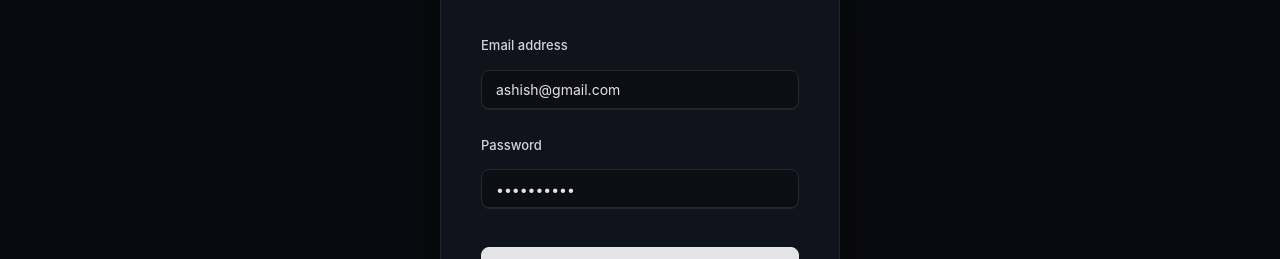
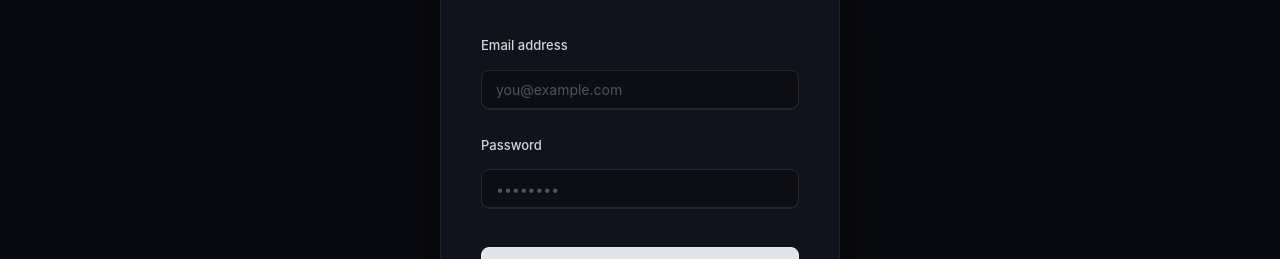
Before and after one commit to ashish0jha/DevTinder-FrontEnd, a React (Vite) app: page /login in a window 1280 px wide. Shown: the part 319-578 px from the top of the page. Built offline with nearby package versions, Linux system fonts and the light colour scheme; no server answers.

Commit message:
Fix the Bug

```diff
--- a/src/components/Login.jsx
+++ b/src/components/Login.jsx
@@ -9,8 +9,8 @@ const Login = () => {
   const [isLoginForm, setIsLoginForm] = useState(true);
   const [firstName, setFirstName] = useState("");
   const [lastName, setLastName] = useState("");
-  const [emailId, setemailId] = useState("ashish@gmail.com");
-  const [password, setpassword] = useState("Ashish@123");
+  const [emailId, setemailId] = useState("");
+  const [password, setpassword] = useState("");
   const [error ,setError] = useState("");
 
   const dispatch = useDispatch();
```
